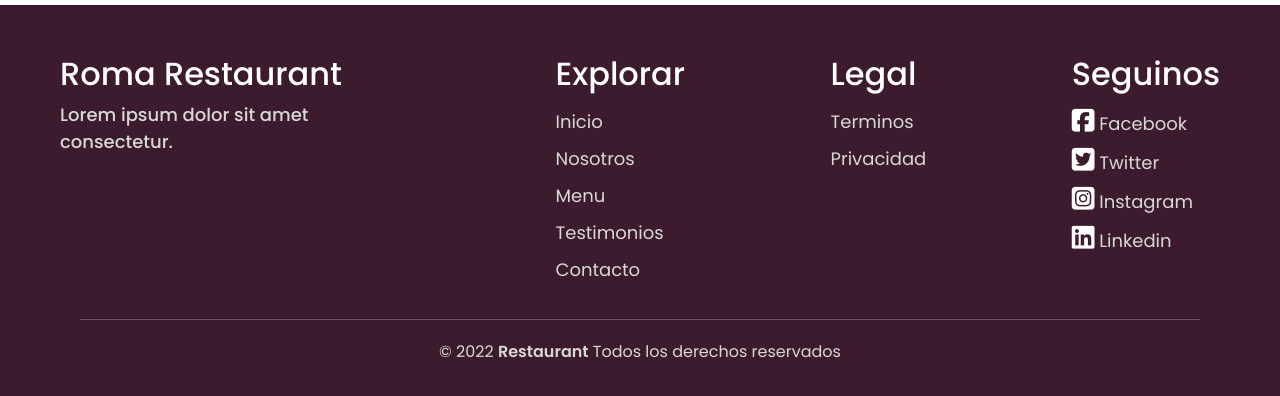
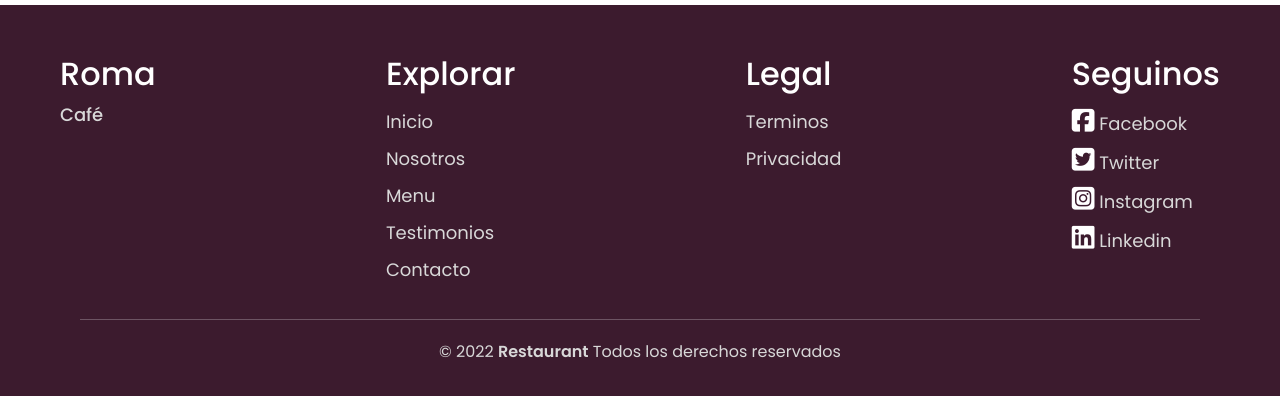
Before and after one commit to GonzaloEC/PF-Carmona, a website: page menu.html in a window 1280 px wide. Shown: the part 1140-1536 px from the top of the page. Drawn offline with nearby package versions, Linux system fonts and the light colour scheme.

Commit message:
change footer logo

```diff
--- a/menu.html
+++ b/menu.html
@@ -88,10 +88,10 @@
         <div class="container-footer">
             <div class="box-footer">
                 <div class="logo">
-                    <h2>Roma Restaurant</h2>
+                    <h2>Roma</h2>
                 </div>
                 <div class="logo-text">
-                    <p>Lorem ipsum dolor sit amet consectetur.</p>
+                    <p>Café</p>
                 </div>
             </div>
             <div class="box-footer">
```
Also changed, not shown: about.html (+2 -2 lines), contact.html (+2 -2 lines), index.html (+2 -2 lines), testimonial.html (+2 -2 lines).
